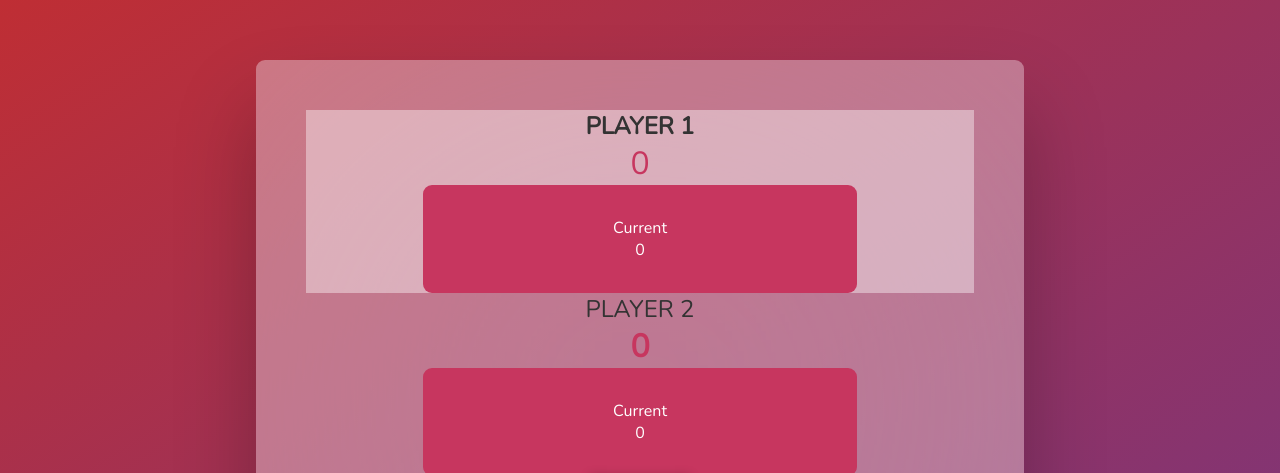
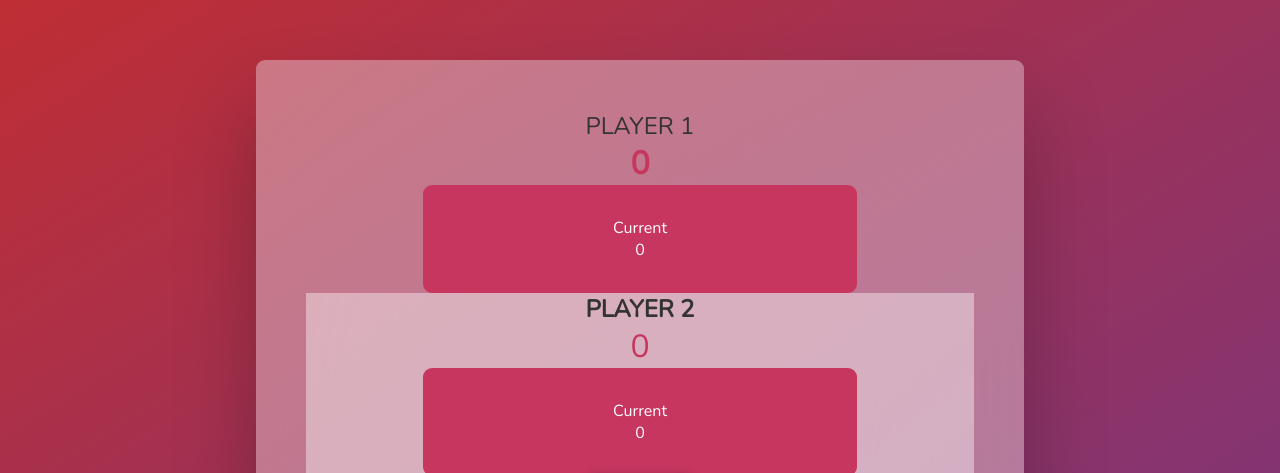
Before and after one commit to divyanshg03/Pig-Game, a plain HTML site: page index.html in a window 1280 px wide. Both pictures are taken after a click on the button "📥 HOLD". Shown: the top 473 px of the page. Drawn offline with nearby package versions, Linux system fonts and the light colour scheme.

Commit message:
hold Button

```diff
--- a/script.js
+++ b/script.js
@@ -44,3 +44,24 @@ const dicenum = Math.trunc(Math.random() * 6) + 1;
     player1.classList.toggle('player--active');
   }
 });
+btnhold.addEventListener('click', function()
+{
+    scores[activeplayer] += currentscore;
+    document.getElementById('score--' + activeplayer).textContent = scores[activeplayer];
+    if(scores[activeplayer] >= 100)
+    {
+        document.querySelector('.player--' + activeplayer).classList.add('player--winner');
+        document.querySelector('.player--' + activeplayer).classList.remove('player--active');
+        dice.classList.add('hidden');
+        btnroll.classList.add('hidden');
+        btnhold.classList.add('hidden');
+    }
+    else
+    {
+        document.getElementById('current--' + activeplayer).textContent = 0;
+        currentscore = 0;
+        activeplayer = activeplayer === 0 ? 1 : 0;
+        player0.classList.toggle('player--active');
+        player1.classList.toggle('player--active');
+    }
+});
--- a/style.css
+++ b/style.css
@@ -109,7 +109,7 @@ main {
   color: #fff;
   width: 45%;
   text-align: center;
-  transition: all 0.75s;
+  transition: all 1s;
 }
 .btn {
   position:relative;
@@ -124,7 +124,7 @@ main {
   text-transform: uppercase;
   cursor: pointer;
   font-weight: 400;
-  transition: all 0.0s;
+  transition: all 5s;
   background-color: white;
   backdrop-filter: blur(10px);
   border-radius: 9px;
@@ -154,7 +154,7 @@ main {
 
 }
 .player--winner {
-  background-color: #2f2f2f;
+  background-color: #310021;
 }
 
 .player--winner .name {
@@ -235,7 +235,7 @@ main {
     width: 65%;
     padding: 2rem;
     text-align: center;
-    transition: all 0.75s;
+    transition: all 1s;
   }
   .btn {
     left:25%;
```
